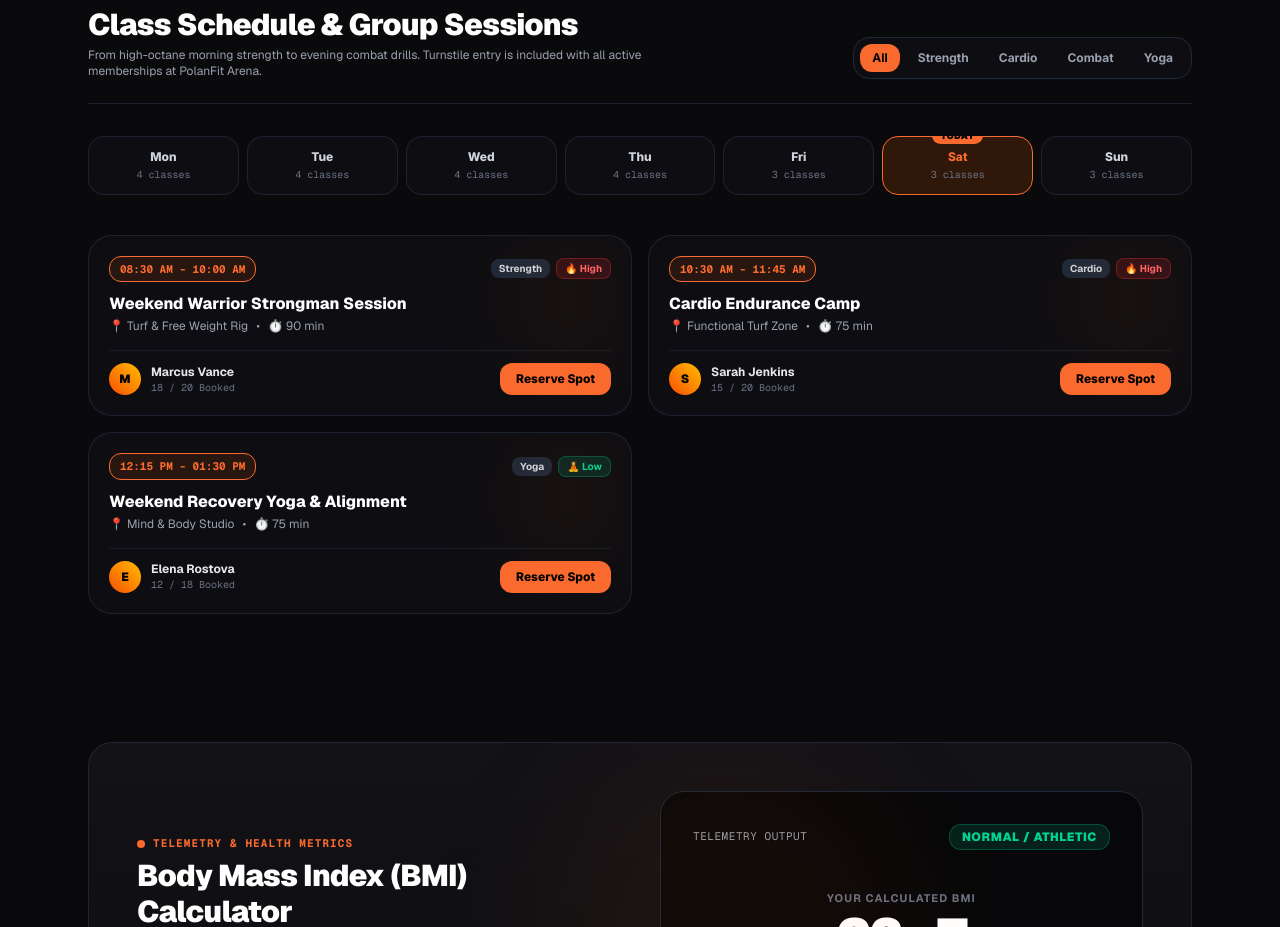
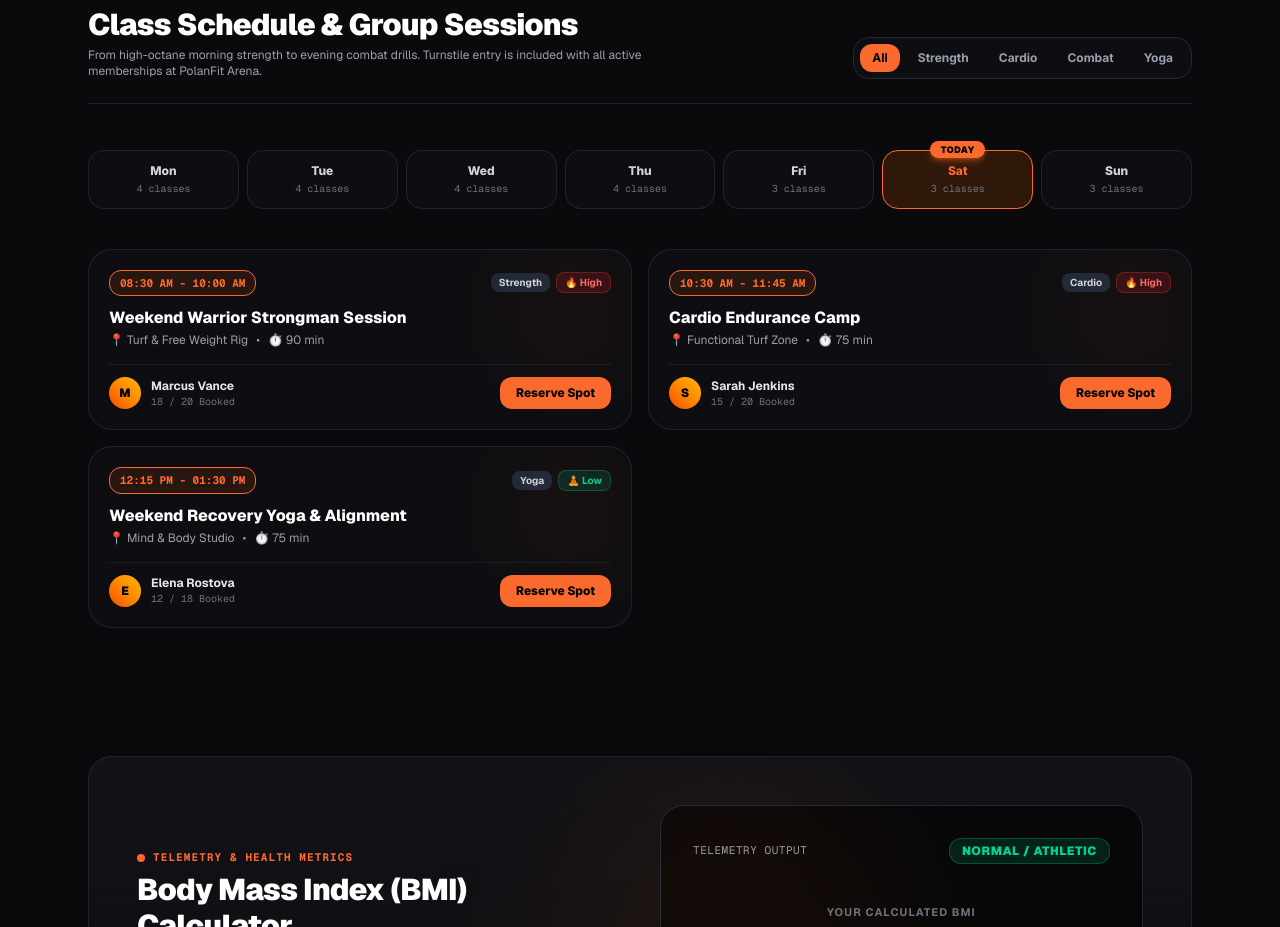
Before and after one commit to wocodes/fitfarm-frontend, a Next.js app in the folder apps/member/: page / in a window 1280 px wide. Shown: the part 2220-3147 px from the top of the page. Built offline with nearby package versions, Linux system fonts and the light colour scheme; no server answers.

Commit message:
fix(member): fix today pill clipping on class schedule timetable

```diff
--- a/apps/member/app/components/ClassScheduleSection.tsx
+++ b/apps/member/app/components/ClassScheduleSection.tsx
@@ -406,7 +406,7 @@ export default function ClassScheduleSection({ tenantName = 'PolanFit Arena', on
       )}
 
       {/* Days of Week Tab Bar */}
-      <div className="grid grid-cols-7 gap-2 overflow-x-auto pb-2">
+      <div className="grid grid-cols-7 gap-2 overflow-x-auto pt-3.5 pb-2">
         {WEEK_DAYS.map((day) => {
           const isSelected = selectedDay === day;
           const isToday = day === todayName;
@@ -423,7 +423,7 @@ export default function ClassScheduleSection({ tenantName = 'PolanFit Arena', on
               }`}
             >
               {isToday && (
-                <span className="absolute -top-2.5 px-2 py-0.5 rounded-full bg-orange-500 text-[9px] font-black text-black uppercase tracking-wider">
+                <span className="absolute -top-2.5 inset-x-0 mx-auto w-fit px-2.5 py-0.5 rounded-full bg-orange-500 text-[9px] font-black text-black uppercase tracking-wider shadow-md shadow-orange-500/40 z-10 pointer-events-none">
                   Today
                 </span>
               )}
```
